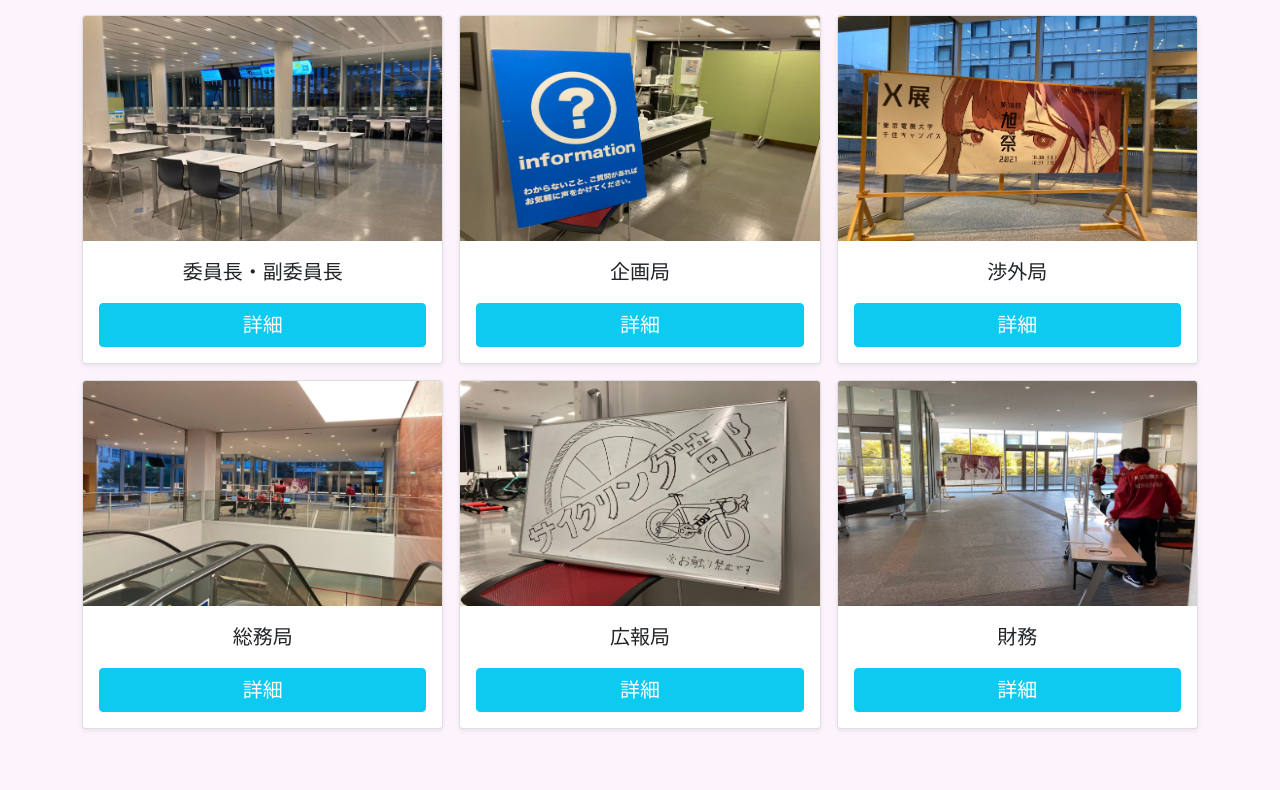
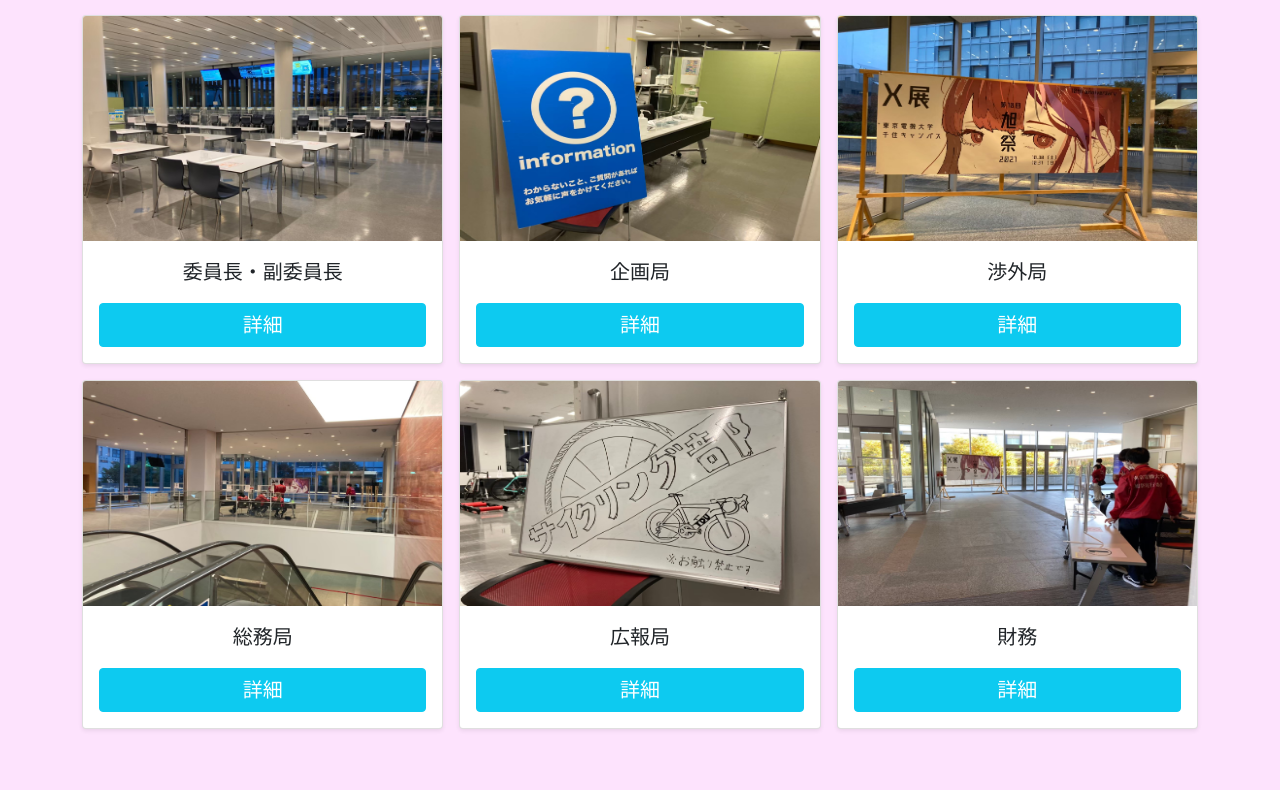
Before and after one commit to tdu-asahifes/invitation-freshman, a plain HTML site: page bs_sample.html in a window 1280 px wide. Shown: the part 684-1474 px from the top of the page. Drawn offline with nearby package versions, Linux system fonts and the light colour scheme.

```diff
--- a/styles.css
+++ b/styles.css
@@ -1,8 +1,8 @@
 body{
-  background-color:#fdf3fd;
+  background-color:#fde3fd;
 }
 .bg-pink{
-  background-color:#fdf3fd;
+  background-color:#fde3fd;
 }
 .bd-placeholder-img {
   font-size: 1.125rem;
```
Also changed, not shown: asahi_logo.png (deleted), sakura.jpg (deleted), sakura2.jpg (deleted), sample2.jpg (deleted), zentai.jpg (deleted).
